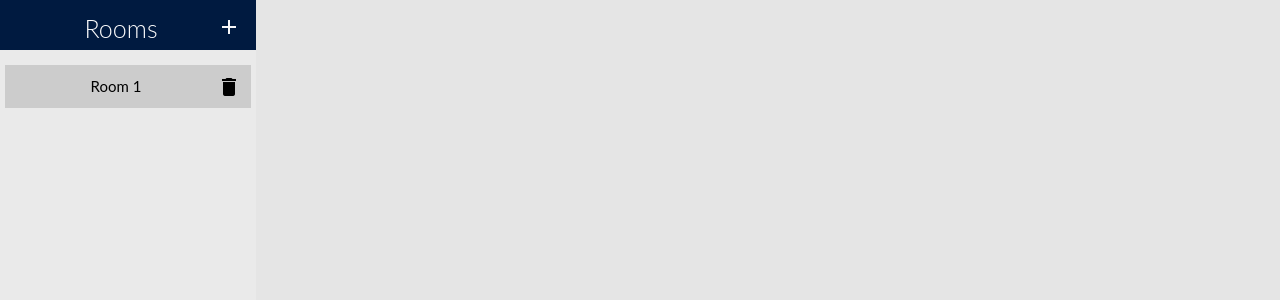
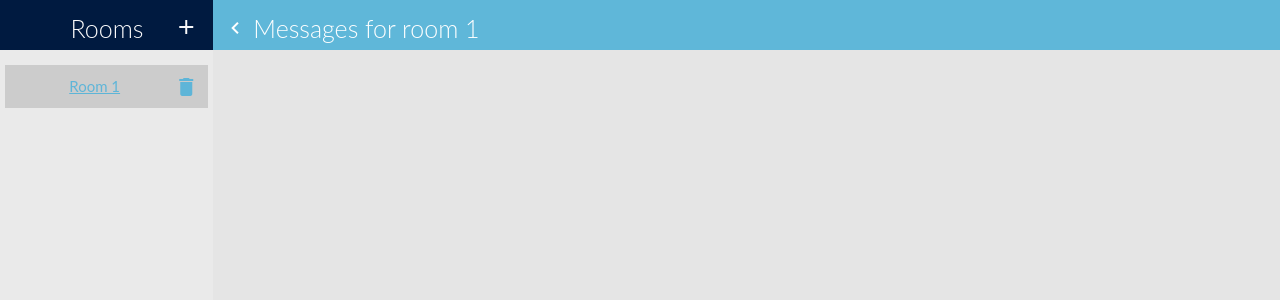
Before and after one commit to danigonza/React-Chat, a React (Create React App) app: page /room/1 in a window 1280 px wide. Shown: the top 300 px of the page. Built offline with nearby package versions, Linux system fonts and the light colour scheme.

Commit message:
Add routes and links to change room

```diff
--- a/src/Chat/RoomMessagePanel/index.js
+++ b/src/Chat/RoomMessagePanel/index.js
@@ -1,6 +1,4 @@
 import React, { Component } from 'react'
-import MessageList from './MessageList/index'
-import TextArea from './TextArea/index'
 
 class RoomMessagePanel extends Component {
   render () {
@@ -8,13 +6,7 @@ class RoomMessagePanel extends Component {
       <div className='right-pane'>
         <div className='menu'>
           <div className='back'><i className='material-icons'>keyboard_arrow_left</i></div>
-          <div className='room-title'>Messages for room %room%</div>
-        </div>
-        <div className='message-pane'>
-          <MessageList messages={this.props.messages} />
-        </div>
-        <div className='compose-pane'>
-          <TextArea />
+          <div className='room-title'>Messages for room {this.props.roomId}</div>
         </div>
       </div>
     )
--- a/src/Chat/Sidebar/RoomList/Room.js
+++ b/src/Chat/Sidebar/RoomList/Room.js
@@ -1,6 +1,7 @@
 import React, { Component } from 'react'
 import { deleteRoom } from '../../../lib/reducers/roomReducer'
 import { connect } from 'react-redux'
+import { Link } from 'react-router-dom'
 
 class Room extends Component {
   onClick = () => {
@@ -10,10 +11,12 @@ class Room extends Component {
   render () {
     return (
       <li className='room'>
-        <span>{this.props.room.name}</span>
-        <div className='delete-room-button ' onClick={this.onClick}>
-          <i className='material-icons'>delete</i>
-        </div>
+        <Link to={`/room/${this.props.room.id}`}>
+          <span>{this.props.room.name}</span>
+          <div className='delete-room-button ' onClick={this.onClick}>
+            <i className='material-icons'>delete</i>
+          </div>
+        </Link>
       </li>
     )
   }
--- a/src/Chat/index.js
+++ b/src/Chat/index.js
@@ -1,6 +1,7 @@
 import React, { Component } from 'react'
 import Sidebar from './Sidebar/index'
 import { connect } from 'react-redux'
+import RoomMessagePanel from './RoomMessagePanel/index'
 import Home from './Home'
 import { BrowserRouter as Router, Route } from 'react-router-dom'
 
@@ -11,6 +12,9 @@ class Chat extends Component {
         <div className='chat'>
           <Sidebar rooms={this.props.rooms} />
           <Route exact path='/' component={Home} />
+          <Route path='/room/:roomId' render={({match}) => (
+            <RoomMessagePanel roomId={match.params.roomId} messages={this.props.messages} />
+          )} />
         </div>
       </Router>
     )
```
